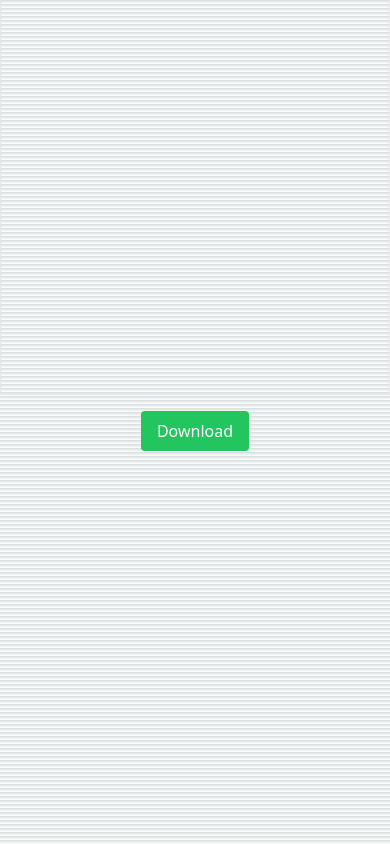
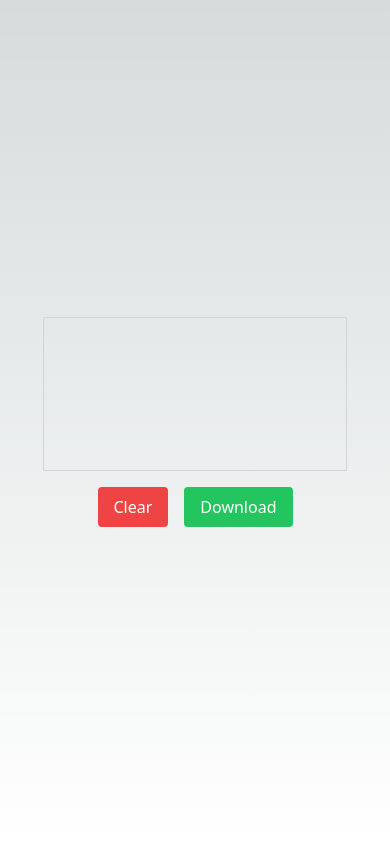
Before and after one commit to shubhdhungana/digital-signature, a Next.js app: page / in a window 390 px wide. Built offline with nearby package versions, Linux system fonts and the light colour scheme.

Commit message:
mobile fixed

```diff
--- a/pages/index.js
+++ b/pages/index.js
@@ -5,41 +5,52 @@ export default function Home() {
   const canvasRef = useRef(null);
   const [isDrawing, setIsDrawing] = useState(false);
   const [context, setContext] = useState(null);
+  const [offset, setOffset] = useState({ x: 0, y: 0 });
 
   useEffect(() => {
-    if (canvasRef.current) {
-      const canvas = canvasRef.current;
+    const canvas = canvasRef.current;
+    if (canvas) {
       const ctx = canvas.getContext("2d");
-      // Set the canvas dimensions based on the device's screen size
-      const devicePixelRatio = window.devicePixelRatio || 1;
-      const screenWidth = window.innerWidth;
-      const screenHeight = window.innerHeight;
-      canvas.width = screenWidth * devicePixelRatio;
-      canvas.height = screenHeight * devicePixelRatio;
-      canvas.style.width = `${screenWidth}px`;
-      canvas.style.height = `${screenHeight}px`;
-      ctx.scale(devicePixelRatio, devicePixelRatio); // Scaling for high DPI displays
       setContext(ctx);
+      resizeCanvas(canvas, ctx);
+      window.addEventListener("resize", () => resizeCanvas(canvas, ctx));
     }
+    return () => {
+      window.removeEventListener("resize", () => resizeCanvas(canvas, ctx));
+    };
   }, []);
+
+  const resizeCanvas = (canvas, ctx) => {
+    const devicePixelRatio = window.devicePixelRatio || 1;
+    const rect = canvas.getBoundingClientRect();
+    canvas.width = rect.width * devicePixelRatio;
+    canvas.height = rect.height * devicePixelRatio;
+    ctx.scale(devicePixelRatio, devicePixelRatio);
+  };
 
   const startDrawing = (e) => {
     const { clientX, clientY } = getCoordinates(e);
     context.beginPath();
-    context.moveTo(clientX, clientY);
+    context.moveTo(clientX - offset.x, clientY - offset.y);
     setIsDrawing(true);
   };
 
   const draw = (e) => {
     if (!isDrawing) return;
     const { clientX, clientY } = getCoordinates(e);
-    context.lineTo(clientX, clientY);
+    context.lineTo(clientX - offset.x, clientY - offset.y);
     context.stroke();
   };
 
   const stopDrawing = () => {
     context.closePath();
     setIsDrawing(false);
+  };
+
+  const clearSignature = () => {
+    const canvas = canvasRef.current;
+    const ctx = canvas.getContext("2d");
+    ctx.clearRect(0, 0, canvas.width, canvas.height);
   };
 
   const downloadSignature = () => {
@@ -57,17 +68,31 @@ export default function Home() {
       clientX = e.nativeEvent.offsetX;
       clientY = e.nativeEvent.offsetY;
     } else if (e.type.startsWith("touch")) {
-      clientX = e.touches[0].clientX - canvasRef.current.offsetLeft;
-      clientY = e.touches[0].clientY - canvasRef.current.offsetTop;
+      clientX =
+        e.touches[0].clientX - canvasRef.current.getBoundingClientRect().left;
+      clientY =
+        e.touches[0].clientY - canvasRef.current.getBoundingClientRect().top;
     }
     return { clientX, clientY };
   };
 
+  const handleScroll = () => {
+    const rect = canvasRef.current.getBoundingClientRect();
+    setOffset({ x: rect.left, y: rect.top });
+  };
+
+  useEffect(() => {
+    window.addEventListener("scroll", handleScroll);
+    return () => {
+      window.removeEventListener("scroll", handleScroll);
+    };
+  }, []);
+
   return (
-    <div className="flex flex-col items-center justify-center h-1">
+    <div className="flex flex-col items-center justify-center min-h-screen py-2">
       <canvas
         ref={canvasRef}
-        className="border border-black-600"
+        className="border border-gray-300"
         onMouseDown={startDrawing}
         onMouseMove={draw}
         onMouseUp={stopDrawing}
@@ -75,13 +100,22 @@ export default function Home() {
         onTouchStart={startDrawing}
         onTouchMove={draw}
         onTouchEnd={stopDrawing}
+        style={{ touchAction: "none" }} // Prevent default touch actions
       />
-      <button
-        onClick={downloadSignature}
-        className=" mt-4 px-4 py-2 bg-green-500 text-white rounded"
-      >
-        Download
-      </button>
+      <div className="mt-4 space-x-4">
+        <button
+          onClick={clearSignature}
+          className="px-4 py-2 bg-red-500 text-white rounded"
+        >
+          Clear
+        </button>
+        <button
+          onClick={downloadSignature}
+          className="px-4 py-2 bg-green-500 text-white rounded"
+        >
+          Download
+        </button>
+      </div>
     </div>
   );
 }
```
